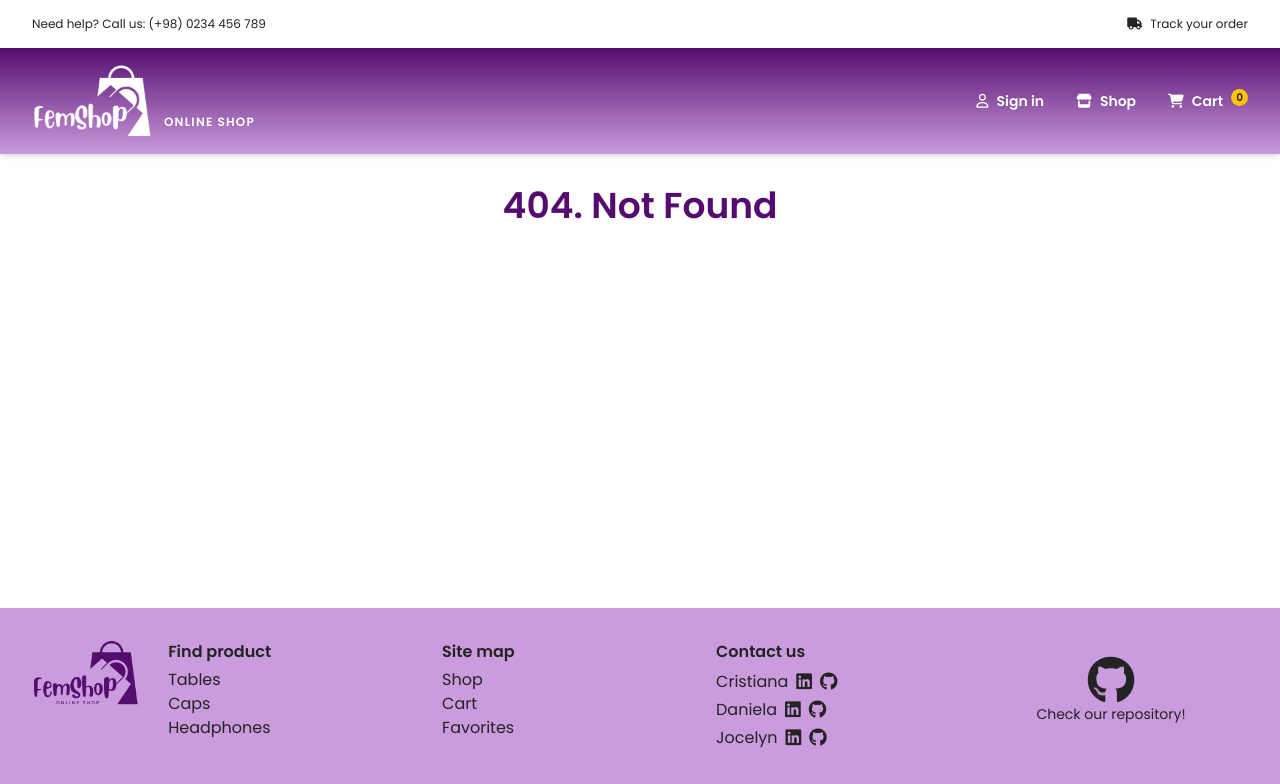
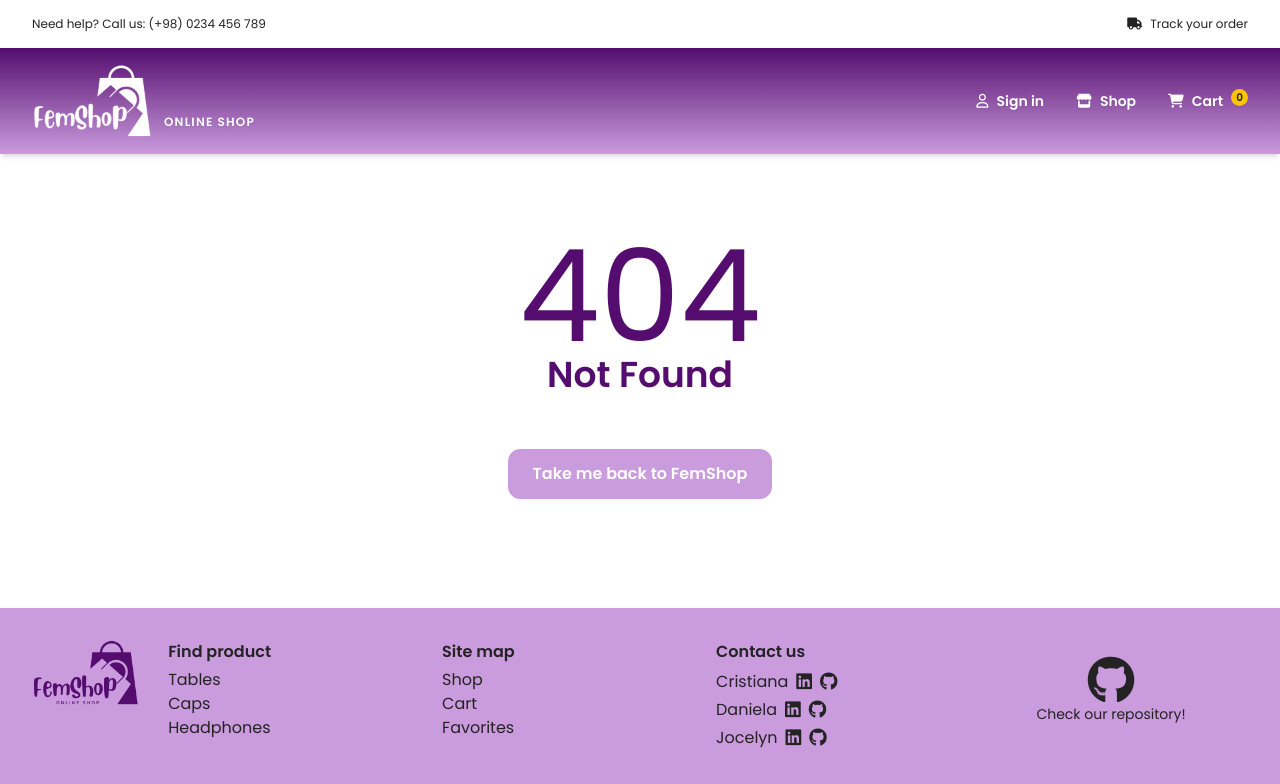
Before and after one commit to Jocelyn212/ProyectoFinal, a Vue app in the folder femShop/: page /search in a window 1280 px wide. Shown: the top 784 px of the page. Built offline with nearby package versions, Linux system fonts and the light colour scheme.

Commit message:
Not Found

```diff
--- a/femShop/src/views/NotFound.vue
+++ b/femShop/src/views/NotFound.vue
@@ -1,7 +1,11 @@
 <template>
-<main>
-    <div class="container flex justify-center items-center">
-        <h2 class="title-1">404. Not Found</h2>
+<main class="h-full">
+    <div class="container flex flex-wrap justify-center items-center h-[40vh] ">
+        <h2 class="title-1 !text-9xl !font-normal w-full text-center mt-10">404</h2>
+        <span class="title-1 !text-4xl mt-[-20px] w-full text-center">Not Found</span>
+        <RouterLink to="/shop" >
+            <button class="button button-secondary mt-10">Take me back to FemShop</button>
+        </RouterLink>
     </div>
 </main>
  </template>
```
